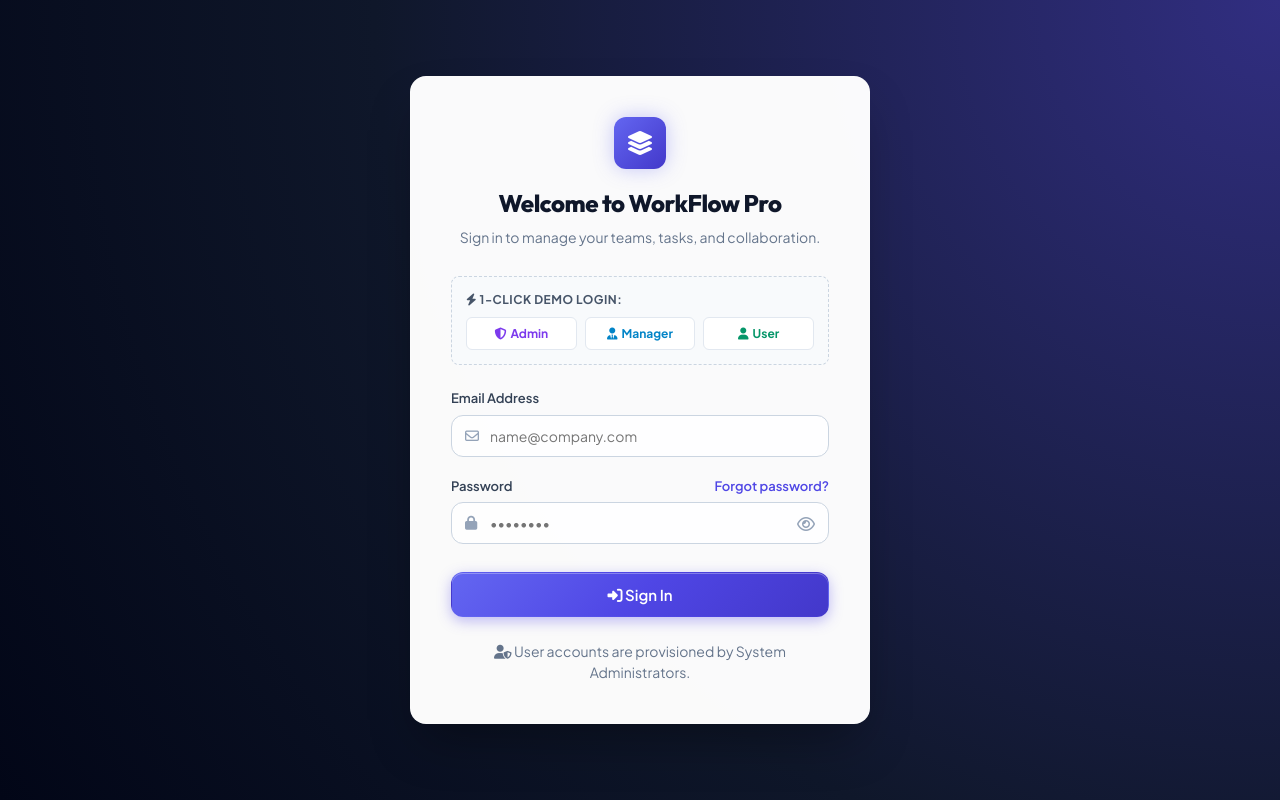
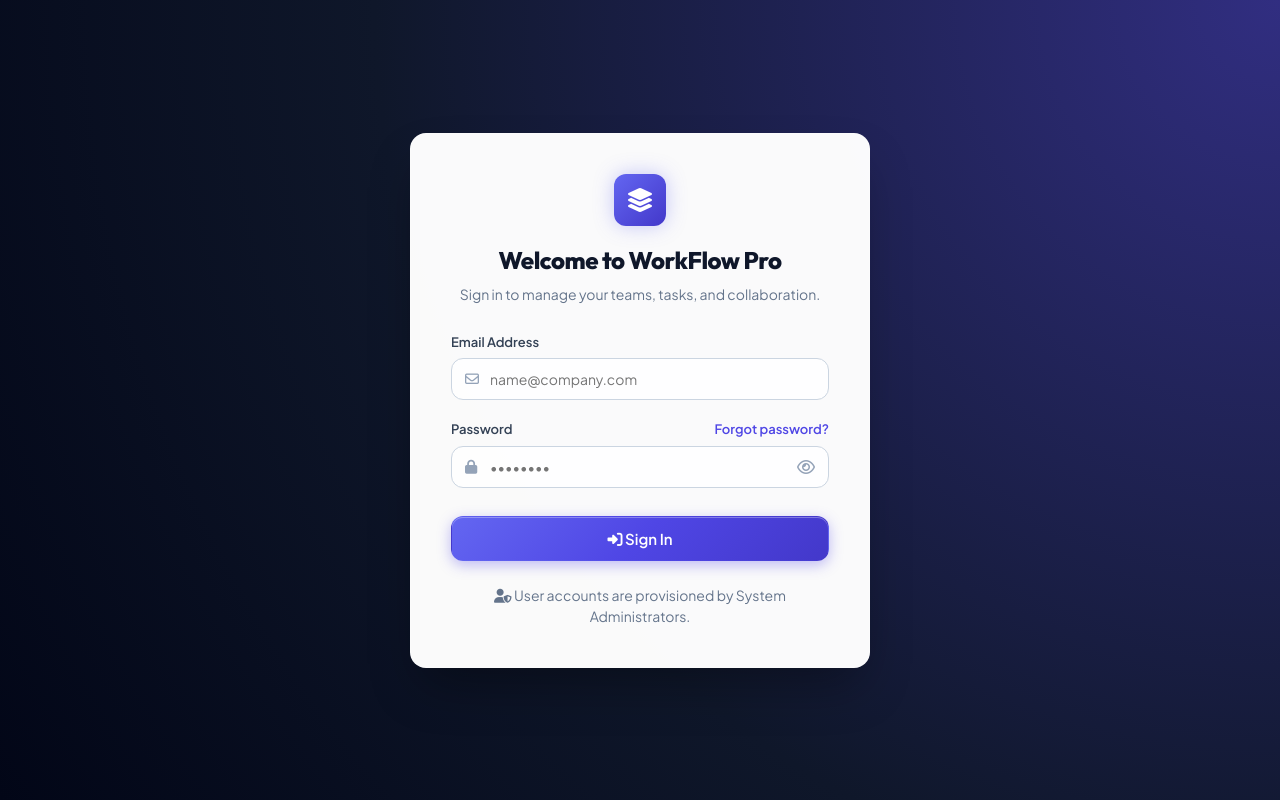
Before and after one commit to pra2011shant/TaskmgmtSystem, an Angular app in the folder Frontend/ManagementSystemUI/: page /login in a window 1280 px wide. Built offline with nearby package versions, Linux system fonts and the light colour scheme.

Commit message:
refactor(auth): remove hardcoded demo credentials and cleanup login interface

```diff
--- a/Frontend/ManagementSystemUI/src/app/pages/auth/login.component.css
+++ b/Frontend/ManagementSystemUI/src/app/pages/auth/login.component.css
@@ -48,54 +48,6 @@
   font-size: 0.875rem;
   color: var(--slate-500);
 }
-
-.demo-login-box {
-  background: var(--slate-50);
-  border: 1px dashed var(--slate-300);
-  border-radius: var(--radius-md);
-  padding: 0.875rem;
-  margin-bottom: 1.5rem;
-}
-
-.demo-title {
-  display: block;
-  font-size: 0.75rem;
-  font-weight: 700;
-  color: var(--slate-600);
-  margin-bottom: 0.5rem;
-  text-transform: uppercase;
-  letter-spacing: 0.04em;
-}
-
-.demo-buttons {
-  display: grid;
-  grid-template-columns: repeat(3, 1fr);
-  gap: 0.5rem;
-}
-
-.demo-btn {
-  padding: 0.5rem 0.25rem;
-  border-radius: var(--radius-sm);
-  border: 1px solid var(--slate-200);
-  background: #ffffff;
-  font-size: 0.75rem;
-  font-weight: 700;
-  cursor: pointer;
-  display: flex;
-  align-items: center;
-  justify-content: center;
-  gap: 0.25rem;
-  transition: all 0.15s ease;
-}
-
-.demo-admin { color: #7c3aed; }
-.demo-admin:hover { background: #f5f3ff; border-color: #c4b5fd; }
-
-.demo-manager { color: #0284c7; }
-.demo-manager:hover { background: #f0f9ff; border-color: #7dd3fc; }
-
-.demo-user { color: #059669; }
-.demo-user:hover { background: #ecfdf5; border-color: #6ee7b7; }
 
 .input-with-icon {
   position: relative;
--- a/Frontend/ManagementSystemUI/src/app/pages/auth/login.component.html
+++ b/Frontend/ManagementSystemUI/src/app/pages/auth/login.component.html
@@ -7,22 +7,6 @@
       </div>
       <h2>Welcome to WorkFlow Pro</h2>
       <p>Sign in to manage your teams, tasks, and collaboration.</p>
-    </div>
-
-    <!-- Quick Demo Switcher -->
-    <div class="demo-login-box">
-      <span class="demo-title"><i class="fa-solid fa-bolt"></i> 1-Click Demo Login:</span>
-      <div class="demo-buttons">
-        <button type="button" class="demo-btn demo-admin" (click)="fillDemo('admin@system.com', 'Admin@123')">
-          <i class="fa-solid fa-shield-halved"></i> Admin
-        </button>
-        <button type="button" class="demo-btn demo-manager" (click)="fillDemo('manager@system.com', 'Manager@123')">
-          <i class="fa-solid fa-user-tie"></i> Manager
-        </button>
-        <button type="button" class="demo-btn demo-user" (click)="fillDemo('rahul@system.com', 'User@123')">
-          <i class="fa-solid fa-user"></i> User
-        </button>
-      </div>
     </div>
 
     <!-- Login Form -->
--- a/Frontend/ManagementSystemUI/src/app/pages/auth/login.component.ts
+++ b/Frontend/ManagementSystemUI/src/app/pages/auth/login.component.ts
@@ -30,12 +30,6 @@ export class LoginComponent {
   newPassword = '';
   confirmPassword = '';
   forgotLoading = signal(false);
-
-  fillDemo(em: string, pass: string) {
-    this.email = em;
-    this.password = pass;
-    this.onSubmit();
-  }
 
   onSubmit() {
     if (!this.email || !this.password) {
```
Also changed, not shown: 2 other files (tests, documents, lock files or other folders).
